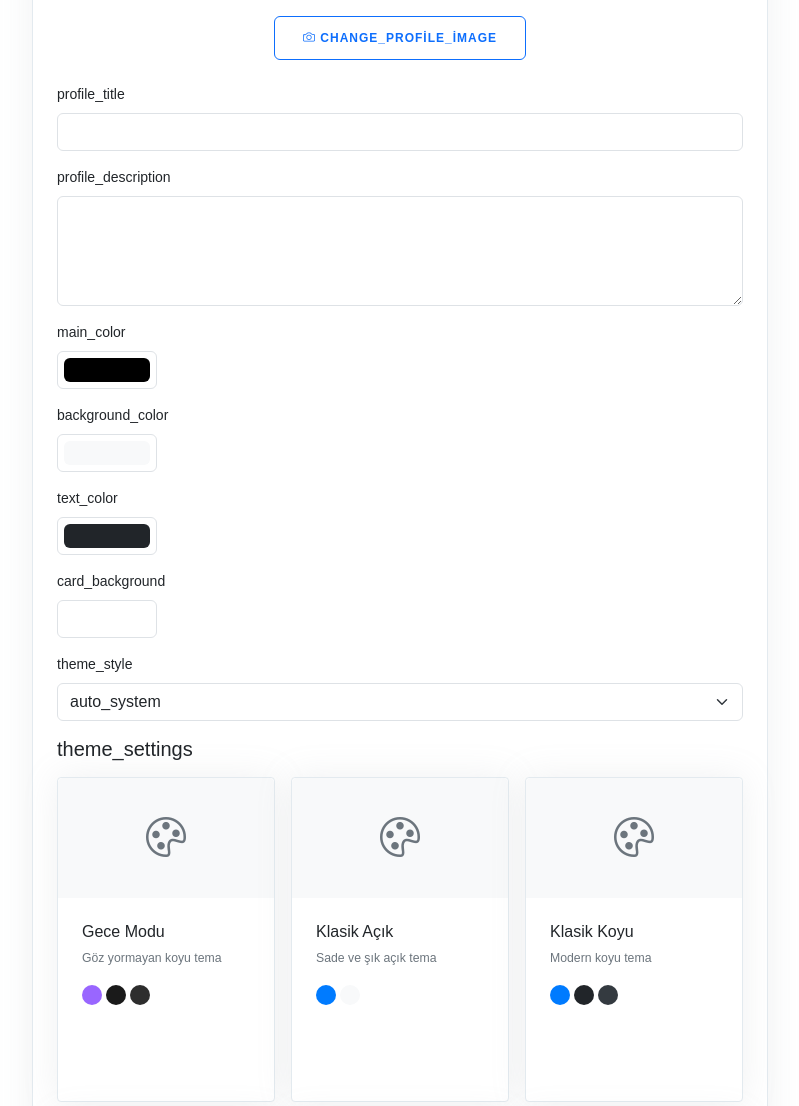
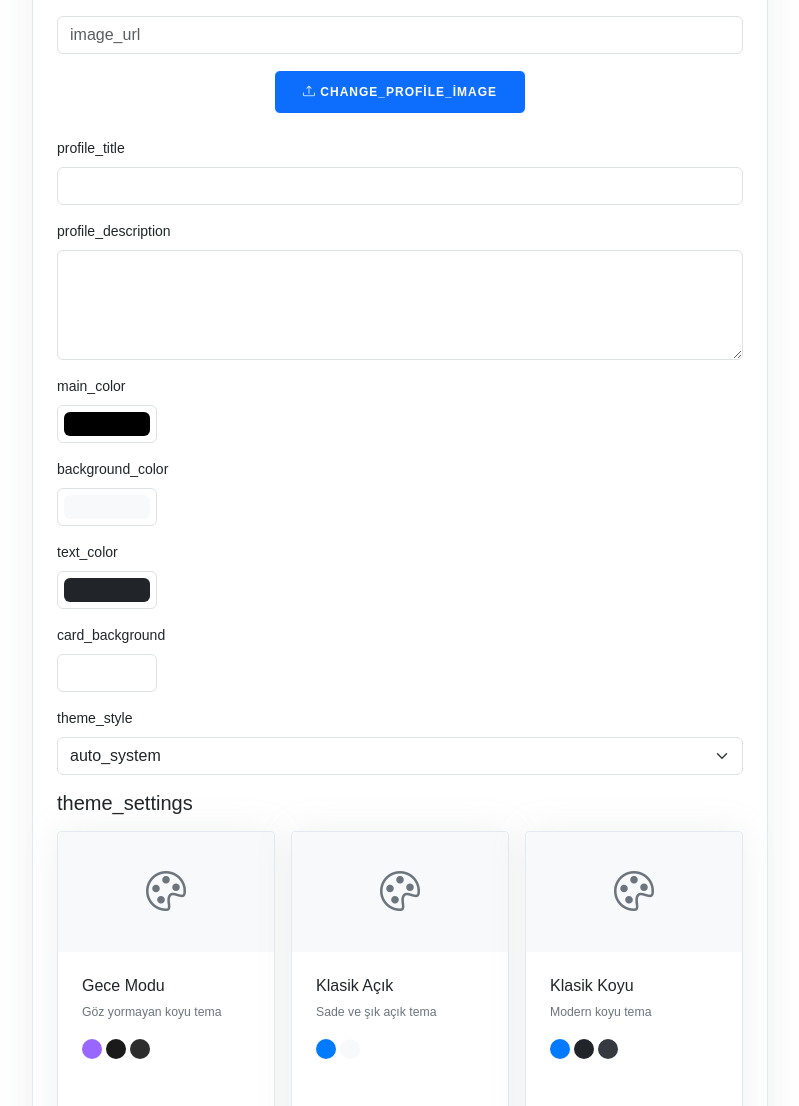
Before and after one commit to fatihgungor133/linkspot, a PHP site: page /user/profile.php in a window 1280 px wide. Shown: the part 301-1407 px from the top of the page, without its empty margins (240-1039 px from the left). Run offline with PHP 8.4, Linux system fonts and the light colour scheme; a user stored in the database is signed in; data comes from the database, SQL or seed files in the repository; data that the repository does not hold is empty; some libraries are stand-ins or nearby versions; some web fonts are replaced.

Commit message:
Profil resmi URL ile yükleme özelliği eklendi

```diff
--- a/user/profile.php
+++ b/user/profile.php
@@ -42,8 +42,49 @@ if ($_SERVER['REQUEST_METHOD'] == 'POST') {
     $theme_style = trim($_POST['theme_style']);
 
     try {
-        // Profil resmi yükleme işlemi
-        if (isset($_FILES['profile_image']) && $_FILES['profile_image']['error'] == 0) {
+        // URL ile görsel yükleme işlemi
+        if (!empty($_POST['image_url'])) {
+            $image_url = trim($_POST['image_url']);
+
+            // URL'nin geçerli olup olmadığını kontrol et
+            if (!filter_var($image_url, FILTER_VALIDATE_URL)) {
+                throw new Exception(__('invalid_image_url'));
+            }
+
+            // Görsel uzantısını kontrol et
+            $ext = strtolower(pathinfo($image_url, PATHINFO_EXTENSION));
+            $allowed = ['jpg', 'jpeg', 'png', 'gif'];
+
+            if (!in_array($ext, $allowed)) {
+                throw new Exception(__('image_type_error'));
+            }
+
+            // Uploads klasörünü kontrol et ve oluştur
+            if (!file_exists('../uploads/profiles')) {
+                mkdir('../uploads/profiles', 0777, true);
+            }
+
+            // Benzersiz dosya adı oluştur
+            $new_filename = uniqid() . '.' . $ext;
+            $upload_path = '../uploads/profiles/' . $new_filename;
+
+            // URL'den görseli indir
+            $image_content = @file_get_contents($image_url);
+            if ($image_content === false) {
+                throw new Exception(__('image_download_error'));
+            }
+
+            // Görseli kaydet
+            if (file_put_contents($upload_path, $image_content)) {
+                // Eski profil resmini sil
+                if ($user['profile_image'] && file_exists('../' . $user['profile_image'])) {
+                    unlink('../' . $user['profile_image']);
+                }
+                $profile_image = 'uploads/profiles/' . $new_filename;
+            }
+        }
+        // Dosya yükleme ile görsel ekleme
+        else if (isset($_FILES['profile_image']) && $_FILES['profile_image']['error'] == 0) {
             $allowed = ['jpg', 'jpeg', 'png', 'gif'];
             $filename = $_FILES['profile_image']['name'];
             $ext = strtolower(pathinfo($filename, PATHINFO_EXTENSION));
@@ -248,9 +289,13 @@ if ($_SERVER['REQUEST_METHOD'] == 'POST') {
                                     <input type="file" class="form-control d-none" id="profile_image" name="profile_image"
                                            accept="image/jpeg,image/png,image/gif"
                                            onchange="uploadProfileImage(this)">
-                                    <label for="profile_image" class="btn btn-outline-primary">
-                                        <i class="bi bi-camera"></i> <?php echo __('change_profile_image'); ?>
-                                    </label>
+                                    <div class="mb-3">
+                                        <input type="text" class="form-control mb-2" id="image_url" name="image_url"
+                                               placeholder="<?php echo __('image_url'); ?>">
+                                    </div>
+                                    <button type="button" class="btn btn-primary" onclick="document.getElementById('profile_image').click()">
+                                        <i class="bi bi-upload"></i> <?php echo __('change_profile_image'); ?>
+                                    </button>
                                 </div>
                             </div>
 
```
